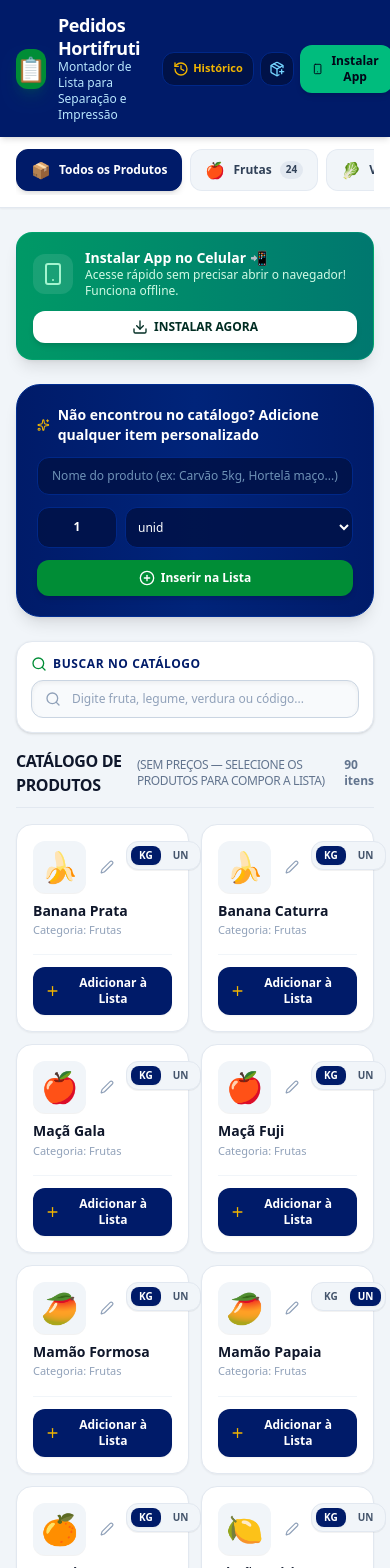
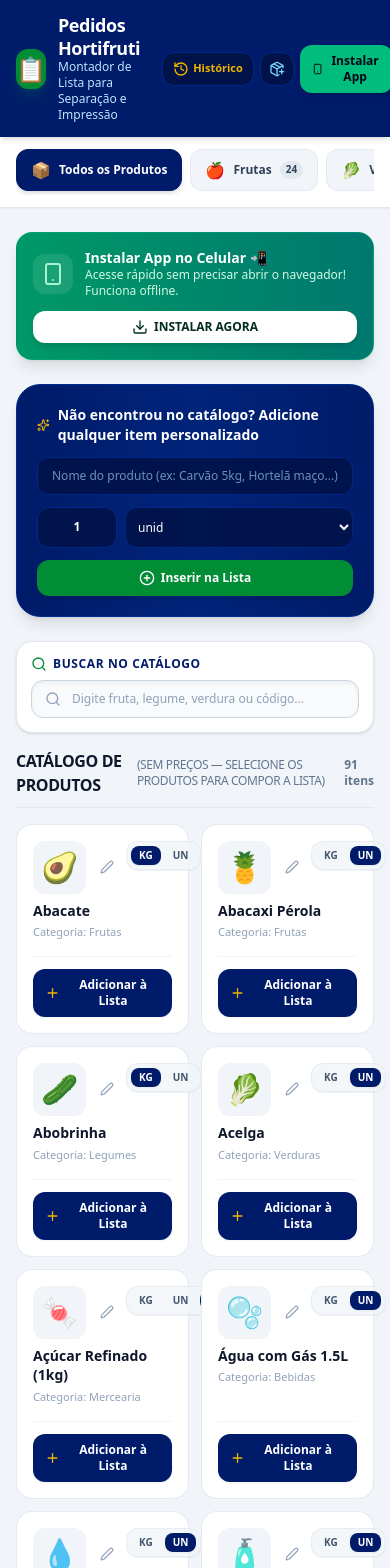
Before and after one commit to sigmarwermuth-cmyk/Lista-de-Pedidos, a React (Vite) app: page / in a window 390 px wide. Shown: the top 1568 px of the page. Built offline with nearby package versions, Linux system fonts and the light colour scheme.

Commit message:
refactor(products): improve sorting and UI styling
- Implement automatic alphabetical sorting for product lists.
- Add category-based priority sorting to storage logic.
- Update ProductCard UI with enhanced visuals and transitions.
- Expand product catalog with new entries.

```diff
--- a/src/App.tsx
+++ b/src/App.tsx
@@ -294,7 +294,7 @@
       str.normalize('NFD').replace(/[\u0300-\u036f]/g, '').toLowerCase().trim();
     const term = normalize(searchTerm);
 
-    return products.filter((prod) => {
+    const list = products.filter((prod) => {
       if (term === '') {
         return selectedCategory === 'todos' || prod.category === selectedCategory;
       }
@@ -312,6 +312,8 @@
 
       return matchesSearch && matchesCat;
     });
+
+    return list.sort((a, b) => a.name.localeCompare(b.name, 'pt-BR', { sensitivity: 'base' }));
   }, [products, selectedCategory, searchTerm]);
 
   // Counts map
--- a/src/components/ProductCard.tsx
+++ b/src/components/ProductCard.tsx
@@ -1,5 +1,5 @@
 import React, { useState, useEffect } from 'react';
-import { Plus, Minus, MessageSquare, Edit2 } from 'lucide-react';
+import { Plus, Minus, MessageSquare, Edit2, Barcode } from 'lucide-react';
 import { Product, OrderListItem } from '../types';
 
 interface ProductCardProps {
@@ -66,10 +66,10 @@
 
   return (
     <div
-      className={`bg-white rounded-2xl border p-4 shadow-xs transition-all hover:-translate-y-0.5 flex flex-col justify-between relative group ${
+      className={`rounded-2xl border p-4 transition-all duration-200 hover:-translate-y-0.5 flex flex-col justify-between relative group ${
         currentQty > 0
-          ? 'border-[#008d36] ring-2 ring-[#008d36]/20 bg-emerald-50/30'
-          : 'border-slate-200 hover:border-slate-300'
+          ? 'border-emerald-500 ring-2 ring-emerald-500/25 shadow-sm shadow-emerald-500/10 bg-gradient-to-b from-emerald-50/40 to-white'
+          : 'bg-white border-slate-200/90 hover:border-slate-300 hover:shadow-md'
       }`}
     >
       <div>
@@ -93,7 +93,7 @@
             )}
           </div>
 
-          <div className="flex items-center gap-1 bg-slate-100 p-1 rounded-xl border border-slate-200 shadow-2xs">
+          <div className="flex items-center gap-1 bg-slate-100/80 p-1 rounded-xl border border-slate-200/70 shadow-2xs">
             {availableUnits.map((u) => {
               const isActive = activeUnit === u;
               return (
@@ -101,7 +101,7 @@
                   key={u}
                   type="button"
                   onClick={() => handleUnitChange(u)}
-                  className={`px-2 py-0.5 rounded-lg text-[10px] font-extrabold uppercase transition active:scale-95 ${
+                  className={`px-2 py-0.5 rounded-lg text-[10px] font-extrabold uppercase transition-all duration-150 active:scale-95 ${
                     isActive
                       ? 'bg-[#001b69] text-white shadow-xs'
                       : 'text-slate-600 hover:text-slate-900 hover:bg-slate-200/70'
@@ -116,14 +116,16 @@
         </div>
 
         {/* Product Name */}
-        <h3 className="font-bold text-slate-900 text-sm leading-snug line-clamp-2 mb-0.5">
+        <h3 className="font-bold text-slate-900 text-sm leading-snug line-clamp-2 mb-1">
           {product.name}
         </h3>
 
+        {/* Refined Barcode Badge */}
         {product.barcode && (
-          <p className="font-mono text-[10px] font-semibold text-slate-500 bg-slate-100 border border-slate-200 px-1.5 py-0.5 rounded w-fit mb-1">
-            Cód: {product.barcode}
-          </p>
+          <div className="inline-flex items-center gap-1.5 font-mono text-[10px] font-semibold text-slate-600 bg-slate-100/90 hover:bg-slate-100 border border-slate-200/80 px-2 py-0.5 rounded-md w-fit mb-1 shadow-2xs tracking-wider transition-colors">
+            <Barcode className="w-3.5 h-3.5 text-slate-500 shrink-0" />
+            <span>{product.barcode}</span>
+          </div>
         )}
 
         <p className="text-slate-400 text-[11px] capitalize">
@@ -136,9 +138,9 @@
             <button
               type="button"
               onClick={() => setShowNoteInput(!showNoteInput)}
-              className="text-[11px] font-medium text-[#008d36] hover:underline flex items-center gap-1"
+              className="text-[11px] font-medium text-emerald-700 hover:text-emerald-800 hover:underline flex items-center gap-1 transition-colors"
             >
-              <MessageSquare className="w-3 h-3 text-[#008d36]" />
+              <MessageSquare className="w-3 h-3 text-emerald-600" />
               <span>{listItem?.note ? `Obs: "${listItem.note}"` : '+ Adicionar observação'}</span>
             </button>
 
@@ -149,7 +151,7 @@
                   value={listItem?.note || ''}
                   onChange={(e) => onUpdateNote(product, e.target.value)}
                   placeholder="Ex: Bananas maduras..."
-                  className="mt-1 w-full text-xs px-2.5 py-1 bg-white border border-emerald-300 rounded-lg focus:outline-none focus:ring-1 focus:ring-[#008d36] text-slate-800"
+                  className="mt-1 w-full text-xs px-2.5 py-1 bg-white border border-emerald-400 rounded-lg focus:outline-none focus:ring-2 focus:ring-emerald-500 text-slate-800 shadow-2xs transition-all"
                 />
               </div>
             )}
@@ -160,11 +162,11 @@
       {/* Quantity / Add Controls */}
       <div className="mt-4 pt-3 border-t border-slate-100">
         {currentQty > 0 ? (
-          <div className="flex items-center justify-between bg-emerald-100/70 rounded-xl p-1 border border-[#008d36]/30">
+          <div className="flex items-center justify-between bg-emerald-50/90 rounded-xl p-1 border border-emerald-500/30 shadow-2xs">
             <button
               type="button"
               onClick={handleDecrease}
-              className="w-8 h-8 rounded-lg bg-white text-[#001b69] hover:bg-emerald-200 flex items-center justify-center font-bold shadow-xs transition shrink-0 active:scale-90"
+              className="w-8 h-8 rounded-lg bg-white text-emerald-800 hover:bg-emerald-100/80 hover:text-emerald-900 flex items-center justify-center font-bold shadow-xs transition-all duration-150 shrink-0 hover:scale-105 active:scale-85 active:ring-2 active:ring-emerald-400/50"
               title="Diminuir"
             >
               <Minus className="w-4 h-4" />
@@ -196,10 +198,10 @@
                     onUpdateQuantity(product, 0, activeUnit, listItem?.note);
                   }
                 }}
-                className="w-16 sm:w-20 py-1 px-1 bg-white border border-emerald-400 rounded-lg text-center font-black text-xs text-[#001b69] focus:outline-none focus:ring-2 focus:ring-[#008d36] shadow-2xs"
+                className="w-16 sm:w-20 py-1 px-1 bg-white border border-emerald-400/80 rounded-lg text-center font-black text-xs text-emerald-900 focus:outline-none focus:ring-2 focus:ring-emerald-500 shadow-2xs transition-all"
                 placeholder="0"
               />
-              <span className="text-[11px] font-extrabold text-[#001b69] uppercase">
+              <span className="text-[11px] font-extrabold text-emerald-800 uppercase tracking-wide">
                 {activeUnit === 'unid' ? 'un' : activeUnit}
               </span>
             </div>
@@ -207,7 +209,7 @@
             <button
               type="button"
               onClick={handleIncrease}
-              className="w-8 h-8 rounded-lg bg-[#008d36] text-white hover:bg-[#00732d] flex items-center justify-center font-bold shadow-xs transition shrink-0 active:scale-90"
+              className="w-8 h-8 rounded-lg bg-emerald-600 text-white hover:bg-emerald-700 flex items-center justify-center font-bold shadow-xs transition-all duration-150 shrink-0 hover:scale-105 active:scale-85 active:ring-2 active:ring-emerald-400/50"
               title="Aumentar"
             >
               <Plus className="w-4 h-4" />
@@ -216,7 +218,7 @@
         ) : (
           <button
             onClick={handleIncrease}
-            className="w-full py-2 px-3 rounded-xl bg-[#001b69] hover:bg-[#00134f] text-white text-xs font-bold transition flex items-center justify-center gap-1.5 shadow-xs active:scale-95"
+            className="w-full py-2 px-3 rounded-xl bg-[#001b69] hover:bg-[#00134f] text-white text-xs font-bold transition-all duration-200 flex items-center justify-center gap-1.5 shadow-xs hover:shadow-sm hover:scale-[1.01] active:scale-95"
           >
             <Plus className="w-4 h-4 text-[#f1b500]" />
             <span>Adicionar à Lista</span>
--- a/src/components/ProductManagerModal.tsx
+++ b/src/components/ProductManagerModal.tsx
@@ -128,14 +128,16 @@
     setIsFormOpen(false);
   };
 
-  const filteredProducts = products.filter((p) => {
+  const filteredProducts = products
+    .filter((p) => {
       const matchesCategory = selectedCategory === 'todos' || p.category === selectedCategory;
       const term = searchTerm.toLowerCase();
       const matchesSearch =
         p.name.toLowerCase().includes(term) ||
         (p.barcode && p.barcode.toLowerCase().includes(term));
       return matchesCategory && matchesSearch;
-  });
+    })
+    .sort((a, b) => a.name.localeCompare(b.name, 'pt-BR', { sensitivity: 'base' }));
 
   if (!isOpen) return null;
 
--- a/src/data/products.ts
+++ b/src/data/products.ts
@@ -2,108 +2,109 @@
 
 export const CATALOG_PRODUCTS: Product[] = [
   // --- FRUTAS ---
+  { id: 'f18', name: 'Abacate', category: 'frutas', unit: 'kg', step: 1, minQty: 1, icon: '🥑' },
+  { id: 'f9', name: 'Abacaxi Pérola', category: 'frutas', unit: 'unid', step: 1, minQty: 1, icon: '🍍' },
+  { id: 'f2', name: 'Banana Caturra', category: 'frutas', unit: 'kg', step: 1, minQty: 1, icon: '🍌' },
   { id: 'f1', name: 'Banana Prata', category: 'frutas', unit: 'kg', step: 1, minQty: 1, icon: '🍌' },
-  { id: 'f2', name: 'Banana Caturra', category: 'frutas', unit: 'kg', step: 1, minQty: 1, icon: '🍌' },
+  { id: 'f19', name: 'Bergamota Montenegrina', category: 'frutas', unit: 'kg', step: 1, minQty: 1, icon: '🍊' },
+  { id: 'f24', name: 'Caqui Café', category: 'frutas', unit: 'kg', step: 1, minQty: 1, icon: '🍅' },
+  { id: 'f23', name: 'Goiaba Vermelha', category: 'frutas', unit: 'kg', step: 1, minQty: 1, icon: '🍈' },
+  { id: 'f21', name: 'Laranja Bahia Importada', category: 'frutas', unit: 'kg', step: 1, minQty: 1, icon: '🍊' },
+  { id: 'f20', name: 'Laranja Bahia Nacional', category: 'frutas', unit: 'kg', step: 1, minQty: 1, icon: '🍊' },
+  { id: 'f7', name: 'Laranja Pera', category: 'frutas', unit: 'kg', step: 1, minQty: 1, icon: '🍊' },
+  { id: 'f8', name: 'Limão Taiti', category: 'frutas', unit: 'kg', step: 1, minQty: 1, icon: '🍋' },
+  { id: 'f4', name: 'Maçã Fuji', category: 'frutas', unit: 'kg', step: 1, minQty: 1, icon: '🍎' },
   { id: 'f3', name: 'Maçã Gala', category: 'frutas', unit: 'kg', step: 1, minQty: 1, icon: '🍎' },
-  { id: 'f4', name: 'Maçã Fuji', category: 'frutas', unit: 'kg', step: 1, minQty: 1, icon: '🍎' },
   { id: 'f5', name: 'Mamão Formosa', category: 'frutas', unit: 'kg', step: 1, minQty: 1, icon: '🥭' },
   { id: 'f6', name: 'Mamão Papaia', category: 'frutas', unit: 'unid', step: 1, minQty: 1, icon: '🥭' },
-  { id: 'f7', name: 'Laranja Pera', category: 'frutas', unit: 'kg', step: 1, minQty: 1, icon: '🍊' },
-  { id: 'f8', name: 'Limão Taiti', category: 'frutas', unit: 'kg', step: 1, minQty: 1, icon: '🍋' },
-  { id: 'f9', name: 'Abacaxi Pérola', category: 'frutas', unit: 'unid', step: 1, minQty: 1, icon: '🍍' },
+  { id: 'f15', name: 'Manga Palmer', category: 'frutas', unit: 'kg', step: 1, minQty: 1, icon: '🥭' },
+  { id: 'f25', name: 'Manga Tommy', category: 'frutas', unit: 'kg', step: 1, minQty: 1, icon: '🥭' },
+  { id: 'f16', name: 'Maracujá Suco', category: 'frutas', unit: 'kg', step: 1, minQty: 1, icon: '💛' },
   { id: 'f10', name: 'Melancia Inteira', category: 'frutas', unit: 'unid', step: 1, minQty: 1, icon: '🍉' },
   { id: 'f11', name: 'Melão Amarelo', category: 'frutas', unit: 'unid', step: 1, minQty: 1, icon: '🍈' },
   { id: 'f12', name: 'Morangos (Bandeja)', category: 'frutas', unit: 'pct', step: 1, minQty: 1, icon: '🍓' },
+  { id: 'f22', name: 'Uva Colonial', category: 'frutas', unit: 'kg', step: 1, minQty: 1, icon: '🍇' },
   { id: 'f13', name: 'Uva Niágara', category: 'frutas', unit: 'pct', step: 1, minQty: 1, icon: '🍇' },
   { id: 'f14', name: 'Uva Sem Semente', category: 'frutas', unit: 'pct', step: 1, minQty: 1, icon: '🍇' },
-  { id: 'f15', name: 'Manga Palmer', category: 'frutas', unit: 'kg', step: 1, minQty: 1, icon: '🥭' },
-  { id: 'f16', name: 'Maracujá Suco', category: 'frutas', unit: 'kg', step: 1, minQty: 1, icon: '💛' },
-  { id: 'f18', name: 'Abacate', category: 'frutas', unit: 'kg', step: 1, minQty: 1, icon: '🥑' },
-  { id: 'f19', name: 'Bergamota Montenegrina', category: 'frutas', unit: 'kg', step: 1, minQty: 1, icon: '🍊' },
-  { id: 'f20', name: 'Laranja Bahia Nacional', category: 'frutas', unit: 'kg', step: 1, minQty: 1, icon: '🍊' },
-  { id: 'f21', name: 'Laranja Bahia Importada', category: 'frutas', unit: 'kg', step: 1, minQty: 1, icon: '🍊' },
-  { id: 'f22', name: 'Uva Colonial', category: 'frutas', unit: 'kg', step: 1, minQty: 1, icon: '🍇' },
-  { id: 'f23', name: 'Goiaba Vermelha', category: 'frutas', unit: 'kg', step: 1, minQty: 1, icon: '🍈' },
-  { id: 'f24', name: 'Caqui Café', category: 'frutas', unit: 'kg', step: 1, minQty: 1, icon: '🍅' },
-  { id: 'f25', name: 'Manga Tommy', category: 'frutas', unit: 'kg', step: 1, minQty: 1, icon: '🥭' },
 
   // --- VERDURAS ---
+  { id: 'v13', name: 'Acelga', category: 'verduras', unit: 'unid', step: 1, minQty: 1, icon: '🥬' },
   { id: 'v1', name: 'Alface', category: 'verduras', unit: 'maço', step: 1, minQty: 1, icon: '🥬' },
+  { id: 'v9', name: 'Brócolis Unidade', category: 'verduras', unit: 'unid', step: 1, minQty: 1, icon: '🥦' },
+  { id: 'v6', name: 'Couve Manteiga', category: 'verduras', unit: 'maço', step: 1, minQty: 1, icon: '🥬' },
+  { id: 'v10', name: 'Couve-Flor', category: 'verduras', unit: 'unid', step: 1, minQty: 1, icon: '🥦' },
+  { id: 'v12', name: 'Repolho Roxo', category: 'verduras', unit: 'unid', step: 1, minQty: 1, icon: '🟣' },
+  { id: 'v11', name: 'Repolho Verde', category: 'verduras', unit: 'unid', step: 1, minQty: 1, icon: '🥬' },
   { id: 'v4', name: 'Rúcula', category: 'verduras', unit: 'maço', step: 1, minQty: 1, icon: '🌿' },
-  { id: 'v6', name: 'Couve Manteiga', category: 'verduras', unit: 'maço', step: 1, minQty: 1, icon: '🥬' },
   { id: 'v7', name: 'Tempero Verde', category: 'verduras', unit: 'maço', step: 1, minQty: 1, icon: '🌱' },
-  { id: 'v9', name: 'Brócolis Unidade', category: 'verduras', unit: 'unid', step: 1, minQty: 1, icon: '🥦' },
-  { id: 'v10', name: 'Couve-Flor', category: 'verduras', unit: 'unid', step: 1, minQty: 1, icon: '🥦' },
-  { id: 'v11', name: 'Repolho Verde', category: 'verduras', unit: 'unid', step: 1, minQty: 1, icon: '🥬' },
-  { id: 'v12', name: 'Repolho Roxo', category: 'verduras', unit: 'unid', step: 1, minQty: 1, icon: '🟣' },
-  { id: 'v13', name: 'Acelga', category: 'verduras', unit: 'unid', step: 1, minQty: 1, icon: '🥬' },
 
   // --- LEGUMES ---
+  { id: 'l10', name: 'Abobrinha', category: 'legumes', unit: 'kg', step: 1, minQty: 1, icon: '🥒' },
+  { id: 'l9', name: 'Alho Roxo', category: 'legumes', unit: 'kg', step: 0.1, minQty: 0.1, icon: '🧄' },
+  { id: 'l5', name: 'Batata Doce', category: 'legumes', unit: 'kg', step: 1, minQty: 1, icon: '🍠' },
   { id: 'l4', name: 'Batata Monalisa', category: 'legumes', unit: 'kg', step: 1, minQty: 1, icon: '🥔' },
-  { id: 'l5', name: 'Batata Doce', category: 'legumes', unit: 'kg', step: 1, minQty: 1, icon: '🍠' },
-  { id: 'l6', name: 'Cenoura', category: 'legumes', unit: 'kg', step: 1, minQty: 1, icon: '🥕' },
+  { id: 'l16', name: 'Beterraba', category: 'legumes', unit: 'kg', step: 1, minQty: 1, icon: '🔴' },
+  { id: 'l20', name: 'Cabotia', category: 'legumes', unit: 'kg', step: 1, minQty: 1, icon: '🎃' },
   { id: 'l7', name: 'Cebola', category: 'legumes', unit: 'kg', step: 1, minQty: 1, icon: '🧅' },
   { id: 'l8', name: 'Cebola Roxa', category: 'legumes', unit: 'kg', step: 1, minQty: 1, icon: '🧅' },
-  { id: 'l9', name: 'Alho Roxo', category: 'legumes', unit: 'kg', step: 0.1, minQty: 0.1, icon: '🧄' },
-  { id: 'l10', name: 'Abobrinha', category: 'legumes', unit: 'kg', step: 1, minQty: 1, icon: '🥒' },
+  { id: 'l6', name: 'Cenoura', category: 'legumes', unit: 'kg', step: 1, minQty: 1, icon: '🥕' },
+  { id: 'l12', name: 'Chuchu', category: 'legumes', unit: 'kg', step: 1, minQty: 1, icon: '🟢' },
+  { id: 'l19', name: 'Milho Verde (Bandeja)', category: 'legumes', unit: 'pct', step: 1, minQty: 1, icon: '🌽' },
   { id: 'l11', name: 'Pepino Japonês', category: 'legumes', unit: 'kg', step: 1, minQty: 1, icon: '🥒' },
-  { id: 'l12', name: 'Chuchu', category: 'legumes', unit: 'kg', step: 1, minQty: 1, icon: '🟢' },
+  { id: 'l15', name: 'Pimentão Amarelo', category: 'legumes', unit: 'kg', step: 1, minQty: 1, icon: '🫑' },
   { id: 'l13', name: 'Pimentão Verde', category: 'legumes', unit: 'kg', step: 1, minQty: 1, icon: '🫑' },
   { id: 'l14', name: 'Pimentão Vermelho', category: 'legumes', unit: 'kg', step: 1, minQty: 1, icon: '🫑' },
-  { id: 'l15', name: 'Pimentão Amarelo', category: 'legumes', unit: 'kg', step: 1, minQty: 1, icon: '🫑' },
-  { id: 'l16', name: 'Beterraba', category: 'legumes', unit: 'kg', step: 1, minQty: 1, icon: '🔴' },
+  { id: 'l21', name: 'Rabanete', category: 'legumes', unit: 'maço', step: 1, minQty: 1, icon: '🌱' },
   { id: 'l17', name: 'Tomate Longa Vida', category: 'legumes', unit: 'kg', step: 1, minQty: 1, icon: '🍅' },
   { id: 'l18', name: 'Tomate Saladete', category: 'legumes', unit: 'kg', step: 1, minQty: 1, icon: '🍅' },
-  { id: 'l19', name: 'Milho Verde (Bandeja)', category: 'legumes', unit: 'pct', step: 1, minQty: 1, icon: '🌽' },
-  { id: 'l20', name: 'Cabotia', category: 'legumes', unit: 'kg', step: 1, minQty: 1, icon: '🎃' },
-  { id: 'l21', name: 'Rabanete', category: 'legumes', unit: 'maço', step: 1, minQty: 1, icon: '🌱' },
 
   // --- LATICÍNIOS & OVOS ---
+  { id: 'lat3', name: 'Leite Integral 1L', category: 'laticinios', unit: 'L', step: 1, minQty: 1, icon: '🥛' },
+  { id: 'lat7', name: 'Manteiga Extra', category: 'laticinios', unit: 'unid', step: 1, minQty: 1, icon: '🧈' },
+  { id: 'lat2', name: 'Ovos Brancos (Cartela 30 un)', category: 'laticinios', unit: 'pct', step: 1, minQty: 1, icon: '🥚' },
   { id: 'lat1', name: 'Ovos Caipiras (Dúzia)', category: 'laticinios', unit: 'dz', step: 1, minQty: 1, icon: '🥚' },
-  { id: 'lat2', name: 'Ovos Brancos (Cartela 30 un)', category: 'laticinios', unit: 'pct', step: 1, minQty: 1, icon: '🥚' },
-  { id: 'lat3', name: 'Leite Integral 1L', category: 'laticinios', unit: 'L', step: 1, minQty: 1, icon: '🥛' },
+  { id: 'lat6', name: 'Presunto Fatiado', category: 'laticinios', unit: 'kg', step: 0.2, minQty: 0.2, icon: '🥓' },
   { id: 'lat4', name: 'Queijo Minas Frescal', category: 'laticinios', unit: 'unid', step: 1, minQty: 1, icon: '🧀' },
   { id: 'lat5', name: 'Queijo Mussarela Fatiado', category: 'laticinios', unit: 'kg', step: 0.2, minQty: 0.2, icon: '🧀' },
-  { id: 'lat6', name: 'Presunto Fatiado', category: 'laticinios', unit: 'kg', step: 0.2, minQty: 0.2, icon: '🥓' },
-  { id: 'lat7', name: 'Manteiga Extra', category: 'laticinios', unit: 'unid', step: 1, minQty: 1, icon: '🧈' },
 
   // --- AÇOUGUE & CARNES ---
+  { id: 'ac5', name: 'Alcatra Bovina', category: 'acougue', unit: 'kg', step: 1, minQty: 1, icon: '🥩' },
+  { id: 'ac7', name: 'Bisteca Suína', category: 'acougue', unit: 'kg', step: 1, minQty: 1, icon: '🥩' },
+  { id: 'ac3', name: 'Contra Filé Bovino', category: 'acougue', unit: 'kg', step: 1, minQty: 1, icon: '🥩' },
+  { id: 'ac6', name: 'Costela Bovina', category: 'acougue', unit: 'kg', step: 1, minQty: 1, icon: '🥩' },
+  { id: 'ac2', name: 'Coxa e Sobrecoxa de Frango', category: 'acougue', unit: 'kg', step: 1, minQty: 1, icon: '🍗' },
+  { id: 'ac8', name: 'Linguiça Toscana', category: 'acougue', unit: 'kg', step: 1, minQty: 1, icon: '🌭' },
+  { id: 'ac4', name: 'Patinho Bovino (Moído ou Bife)', category: 'acougue', unit: 'kg', step: 1, minQty: 1, icon: '🥩' },
   { id: 'ac1', name: 'Peito de Frango Sem Osso', category: 'acougue', unit: 'kg', step: 1, minQty: 1, icon: '🍗' },
-  { id: 'ac2', name: 'Coxa e Sobrecoxa de Frango', category: 'acougue', unit: 'kg', step: 1, minQty: 1, icon: '🍗' },
-  { id: 'ac3', name: 'Contra Filé Bovino', category: 'acougue', unit: 'kg', step: 1, minQty: 1, icon: '🥩' },
-  { id: 'ac4', name: 'Patinho Bovino (Moído ou Bife)', category: 'acougue', unit: 'kg', step: 1, minQty: 1, icon: '🥩' },
-  { id: 'ac5', name: 'Alcatra Bovina', category: 'acougue', unit: 'kg', step: 1, minQty: 1, icon: '🥩' },
-  { id: 'ac6', name: 'Costela Bovina', category: 'acougue', unit: 'kg', step: 1, minQty: 1, icon: '🥩' },
-  { id: 'ac7', name: 'Bisteca Suína', category: 'acougue', unit: 'kg', step: 1, minQty: 1, icon: '🥩' },
-  { id: 'ac8', name: 'Linguiça Toscana', category: 'acougue', unit: 'kg', step: 1, minQty: 1, icon: '🌭' },
 
   // --- MERCEARIA ---
+  { id: 'm3', name: 'Açúcar Refinado (1kg)', category: 'mercearia', unit: 'pct', step: 1, minQty: 1, icon: '🍬' },
   { id: 'm1', name: 'Arroz Branco (5kg)', category: 'mercearia', unit: 'pct', step: 1, minQty: 1, icon: '🌾' },
-  { id: 'm2', name: 'Feijão Carioca (1kg)', category: 'mercearia', unit: 'pct', step: 1, minQty: 1, icon: '🫘' },
-  { id: 'm3', name: 'Açúcar Refinado (1kg)', category: 'mercearia', unit: 'pct', step: 1, minQty: 1, icon: '🍬' },
-  { id: 'm4', name: 'Café Torrado e Moído (500g)', category: 'mercearia', unit: 'pct', step: 1, minQty: 1, icon: '☕' },
-  { id: 'm5', name: 'Óleo de Soja (900ml)', category: 'mercearia', unit: 'unid', step: 1, minQty: 1, icon: '🧴' },
-  { id: 'm6', name: 'Azeite de Oliva (500ml)', category: 'mercearia', unit: 'unid', step: 1, minQty: 1, icon: '🫒' },
-  { id: 'm7', name: 'Farinha de Trigo (1kg)', category: 'mercearia', unit: 'pct', step: 1, minQty: 1, icon: '🌾' },
-  { id: 'm8', name: 'Macarrão Espaguete (500g)', category: 'mercearia', unit: 'pct', step: 1, minQty: 1, icon: '🍝' },
-  { id: 'm9', name: 'Polvilho Klauck (500g)', category: 'mercearia', unit: 'pct', step: 1, minQty: 1, icon: '🥣' },
-  { id: 'm10', name: 'Farinha de Trigo Marx 0000 5kg', category: 'mercearia', unit: 'pct', step: 1, minQty: 1, icon: '🌾' },
-  { id: 'm11', name: 'Farinha de Milho Libardone', category: 'mercearia', unit: 'pct', step: 1, minQty: 1, icon: '🌽' },
   { id: 'm12', name: 'Arroz Chinês (5kg)', category: 'mercearia', unit: 'pct', step: 1, minQty: 1, icon: '🌾' },
   { id: 'm13', name: 'Arroz Panelaço', category: 'mercearia', unit: 'pct', step: 1, minQty: 1, icon: '🌾' },
+  { id: 'm6', name: 'Azeite de Oliva (500ml)', category: 'mercearia', unit: 'unid', step: 1, minQty: 1, icon: '🫒' },
+  { id: 'm4', name: 'Café Torrado e Moído (500g)', category: 'mercearia', unit: 'pct', step: 1, minQty: 1, icon: '☕' },
+  { id: 'm11', name: 'Farinha de Milho Libardone', category: 'mercearia', unit: 'pct', step: 1, minQty: 1, icon: '🌽' },
+  { id: 'm7', name: 'Farinha de Trigo (1kg)', category: 'mercearia', unit: 'pct', step: 1, minQty: 1, icon: '🌾' },
+  { id: 'm10', name: 'Farinha de Trigo Marx 0000 5kg', category: 'mercearia', unit: 'pct', step: 1, minQty: 1, icon: '🌾' },
+  { id: 'm2', name: 'Feijão Carioca (1kg)', category: 'mercearia', unit: 'pct', step: 1, minQty: 1, icon: '🫘' },
   { id: 'm14', name: 'Ketchup Hemmer (750g)', category: 'mercearia', unit: 'unid', step: 1, minQty: 1, icon: '🍅' },
+  { id: 'm8', name: 'Macarrão Espaguete (500g)', category: 'mercearia', unit: 'pct', step: 1, minQty: 1, icon: '🍝' },
+  { id: 'm15', name: 'Maionese Hellmans 1kg', category: 'mercearia', unit: 'unid', step: 1, minQty: 1, icon: '🥪' },
+  { id: 'm5', name: 'Óleo de Soja (900ml)', category: 'mercearia', unit: 'unid', step: 1, minQty: 1, icon: '🧴' },
+  { id: 'm9', name: 'Polvilho Klauck (500g)', category: 'mercearia', unit: 'pct', step: 1, minQty: 1, icon: '🥣' },
 
   // --- BEBIDAS ---
-  { id: 'b1', name: 'Suco de Laranja Integral 1L', category: 'bebidas', unit: 'unid', step: 1, minQty: 1, icon: '🥤' },
+  { id: 'b3', name: 'Água com Gás 1.5L', category: 'bebidas', unit: 'unid', step: 1, minQty: 1, icon: '🫧' },
   { id: 'b2', name: 'Água Mineral Sem Gás 1.5L', category: 'bebidas', unit: 'unid', step: 1, minQty: 1, icon: '💧' },
-  { id: 'b3', name: 'Água com Gás 1.5L', category: 'bebidas', unit: 'unid', step: 1, minQty: 1, icon: '🫧' },
   { id: 'b4', name: 'Cerveja Heineken', category: 'bebidas', unit: 'unid', step: 1, minQty: 1, icon: '🍺' },
   { id: 'b5', name: 'Refrigerante Coca-Cola 2L', category: 'bebidas', unit: 'unid', step: 1, minQty: 1, icon: '🥤' },
   { id: 'b6', name: 'Refrigerante Guaraná Antarctica 2L', category: 'bebidas', unit: 'unid', step: 1, minQty: 1, icon: '🥤' },
+  { id: 'b1', name: 'Suco de Laranja Integral 1L', category: 'bebidas', unit: 'unid', step: 1, minQty: 1, icon: '🥤' },
 
   // --- LIMPEZA ---
+  { id: 'lim3', name: 'Água Sanitária (2L)', category: 'limpeza', unit: 'unid', step: 1, minQty: 1, icon: '🧴' },
   { id: 'lim1', name: 'Detergente Líquido (500ml)', category: 'limpeza', unit: 'unid', step: 1, minQty: 1, icon: '🧼' },
+  { id: 'lim4', name: 'Papel Higiênico (Pacote c/ 12)', category: 'limpeza', unit: 'pct', step: 1, minQty: 1, icon: '🧻' },
   { id: 'lim2', name: 'Sabão em Pó (1kg)', category: 'limpeza', unit: 'pct', step: 1, minQty: 1, icon: '🧼' },
-  { id: 'lim3', name: 'Água Sanitária (2L)', category: 'limpeza', unit: 'unid', step: 1, minQty: 1, icon: '🧴' },
-  { id: 'lim4', name: 'Papel Higiênico (Pacote c/ 12)', category: 'limpeza', unit: 'pct', step: 1, minQty: 1, icon: '🧻' },
 ];
--- a/src/utils/productsStorage.ts
+++ b/src/utils/productsStorage.ts
@@ -51,7 +51,22 @@
     (cp) => !existingIds.has(cp.id) && !existingNames.has(cp.name.toLowerCase().trim())
   );
 
-  const result = [...cleanedStored, ...missing];
+  const categoryOrder: Record<string, number> = {
+    frutas: 1,
+    verduras: 2,
+    legumes: 3,
+    laticinios: 4,
+    acougue: 5,
+    mercearia: 6,
+    bebidas: 7,
+    limpeza: 8,
+  };
+
+  const result = [...cleanedStored, ...missing].sort((a, b) => {
+    const catDiff = (categoryOrder[a.category] ?? 99) - (categoryOrder[b.category] ?? 99);
+    if (catDiff !== 0) return catDiff;
+    return a.name.localeCompare(b.name, 'pt-BR', { sensitivity: 'base' });
+  });
   if (cleanedStored.length !== stored.length || missing.length > 0) {
     saveStoredProductsAsync(result);
   }
```
Lines whose indentation alone changed are shown as unchanged.
